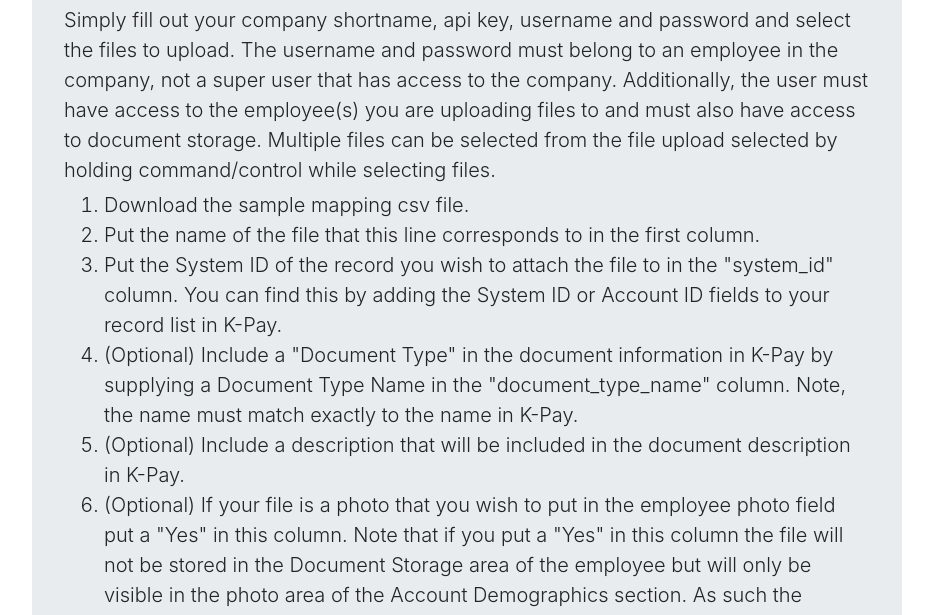
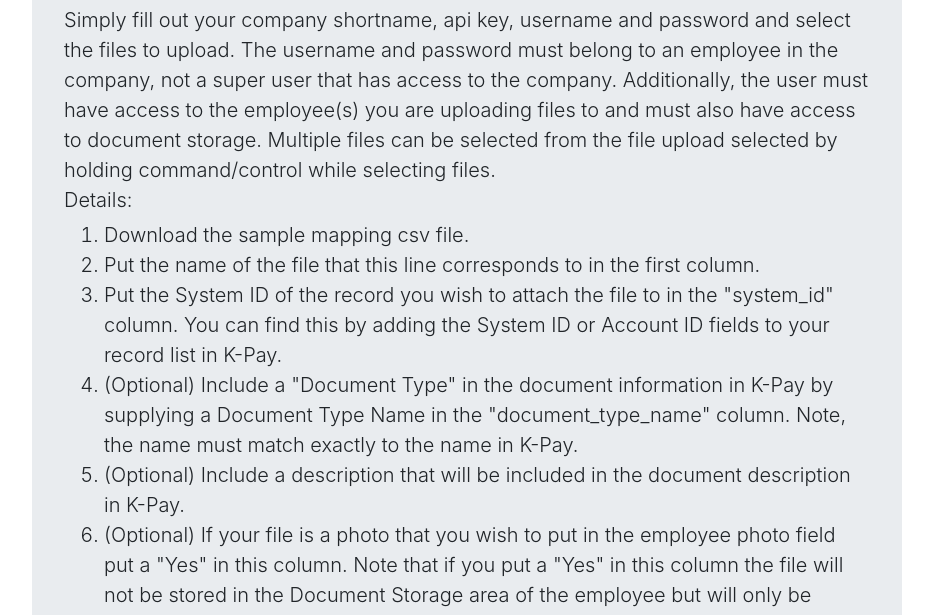
Before and after one commit to BerganKDV/k-pay_file_uploader, a website: page public/index.html in a window 1280 px wide. Shown: the part 169-784 px from the top of the page, without its empty margins (173-1106 px from the left). Drawn offline with nearby package versions, Linux system fonts and the light colour scheme.

Commit message:
Improving instructions

```diff
--- a/public/index.html
+++ b/public/index.html
@@ -53,7 +53,8 @@
       <p class="lead">Simply fill out your company shortname, api key, username and password and select the files to
         upload. The username and password must belong to an employee in the company, not a super user that has access to the company.
         Additionally, the user must have access to the employee(s) you are uploading files to and must also have access to document storage.
-        Multiple files can be selected from the file upload selected by holding command/control while selecting files.
+        Multiple files can be selected from the file upload selected by holding command/control while selecting files.<br>
+        Details:
         <ol class="lead">
           <li>Download the sample mapping csv file.</li>
           <li>Put the name of the file that this line corresponds to in the first column.</li>
```
